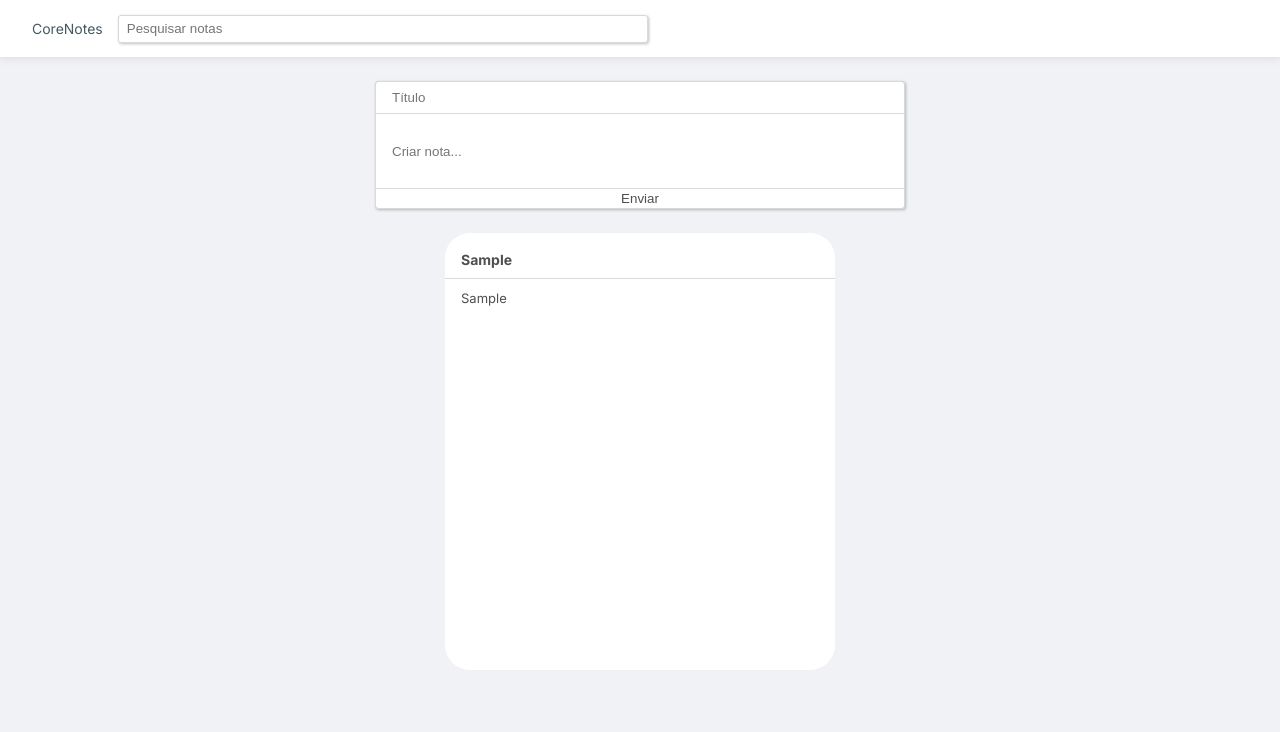
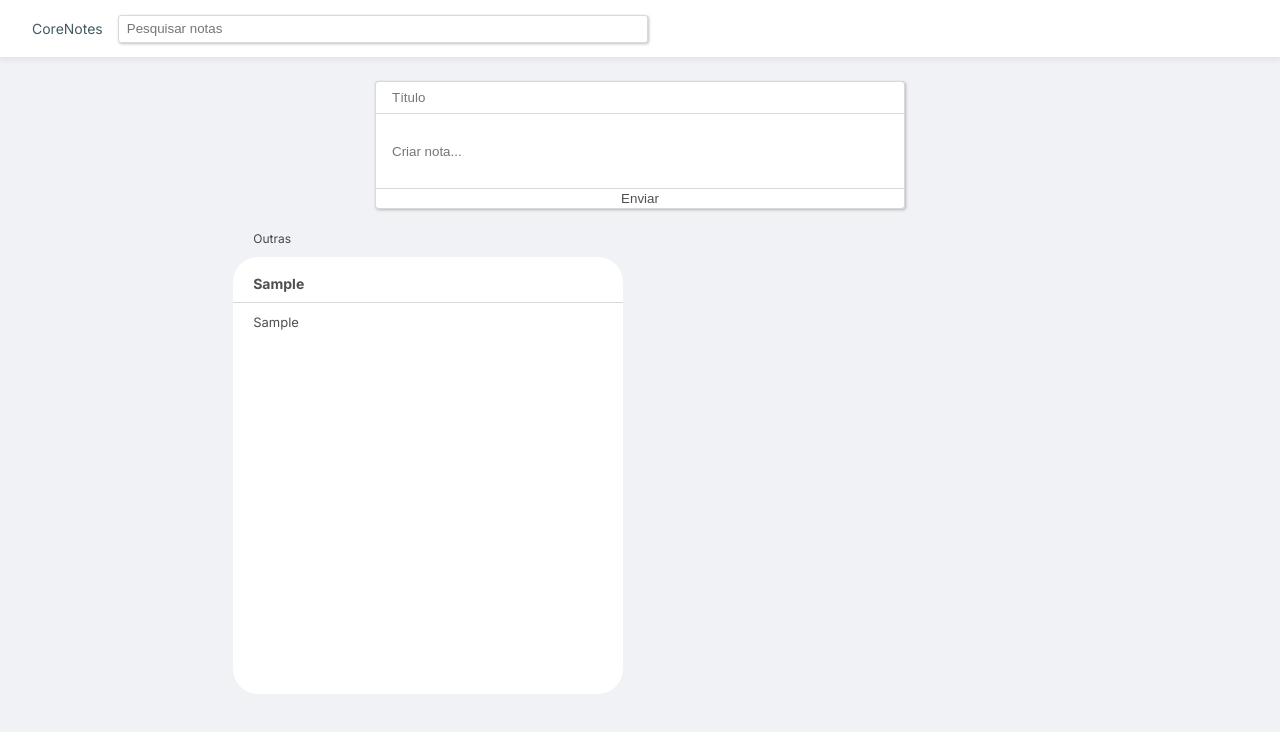
Before and after one commit to duanzin/corelab-front, a React (Vite) app: page / in a window 1280 px wide. Both pictures are taken after typing "Sample", "Sample" into the empty fields and a click on the button "Enviar". Shown: the top 732 px of the page. Built offline with nearby package versions, Linux system fonts and the light colour scheme.

Commit message:
feat: layout of rendered notes

```diff
--- a/src/App.tsx
+++ b/src/App.tsx
@@ -51,6 +51,7 @@ function App() {
           <button type="submit">Enviar</button>
         </Form>
         <section>
+          <h2>Outras</h2>
           <ul>
             {notes.map((data, index) => (
               <Note key={index} title={data.title} text={data.text} />
@@ -93,8 +94,37 @@ const Main = styled.main`
   display: flex;
   flex-direction: column;
   align-items: center;
-  padding: 0 5%;
+  justify-content: center;
   row-gap: 1.5rem;
+  margin-bottom: 3.5rem;
+  section {
+    display: flex;
+    flex-direction: column;
+    align-items: flex-start;
+    row-gap: 0.75rem;
+    min-width: 24.375rem;
+    width: 77.125rem;
+    @media (max-width: 81.125rem) {
+      width: 50.85rem;
+    }
+    @media (max-width: 54.85rem) {
+      width: 24.375rem;
+    }
+    h2 {
+      margin-left: 1.25rem;
+      width: fit-content;
+      font-size: 0.75rem;
+      color: #464646;
+    }
+    ul {
+      display: flex;
+      flex-wrap: wrap;
+      flex-direction: row;
+      justify-content: flex-start;
+      width: 100%;
+      gap: 2rem;
+    }
+  }
 `;
 
 const Form = styled.form`
@@ -107,6 +137,10 @@ const Form = styled.form`
   padding: 1px;
   row-gap: 1px;
   box-shadow: 1px 1px 3px 0px #00000040;
+  @media (max-width: 54.85rem) {
+    width: 24.375rem;
+    border-radius: 25px;
+  }
   input {
     border: none;
     padding: 0 1rem;
@@ -115,19 +149,25 @@ const Form = styled.form`
     background-color: #ffffff;
     width: 100%;
   }
-  button{
+  button {
     border: none;
     padding: 0 1rem;
     cursor: pointer;
     background-color: #ffffff;
-    color: #4F4F4D;
+    color: #4f4f4d;
     width: 100%;
     height: 15%;
     border-radius: 0 0 3px 3px;
+    @media (max-width: 54.85rem) {
+      border-radius: 0 0 25px 25px;
+    }
   }
   :first-child {
     border-radius: 3px 3px 0 0;
     height: 25%;
+    @media (max-width: 54.85rem) {
+      border-radius: 25px 25px 0 0;
+    }
   }
   :nth-child(2) {
     height: 60%;
--- a/src/components/note.tsx
+++ b/src/components/note.tsx
@@ -29,14 +29,14 @@ const StyledLi = styled.li`
     height: 10.6%;
     font-size: 0.875rem;
     font-weight: 700;
-    padding: 1.25rem 1rem 0 1rem;
+    padding: 1.25rem 1.25rem 0 1.25rem;
     border-bottom: 1px solid #d9d9d9;
   }
   div {
     display: flex;
     flex-direction: column;
     width: 100%;
-    padding: 0.8rem 1rem;
+    padding: 0.8rem 1.25rem;
     height: 89.4%;
     font-size: 0.813rem;
   }
```
